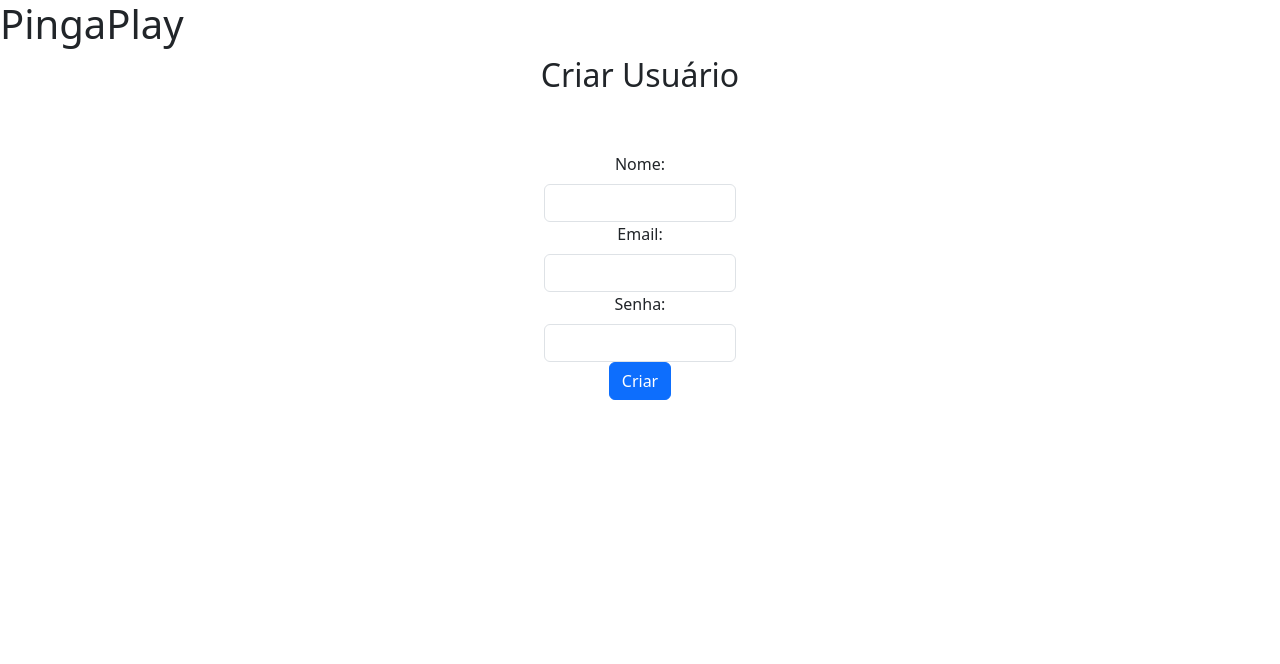
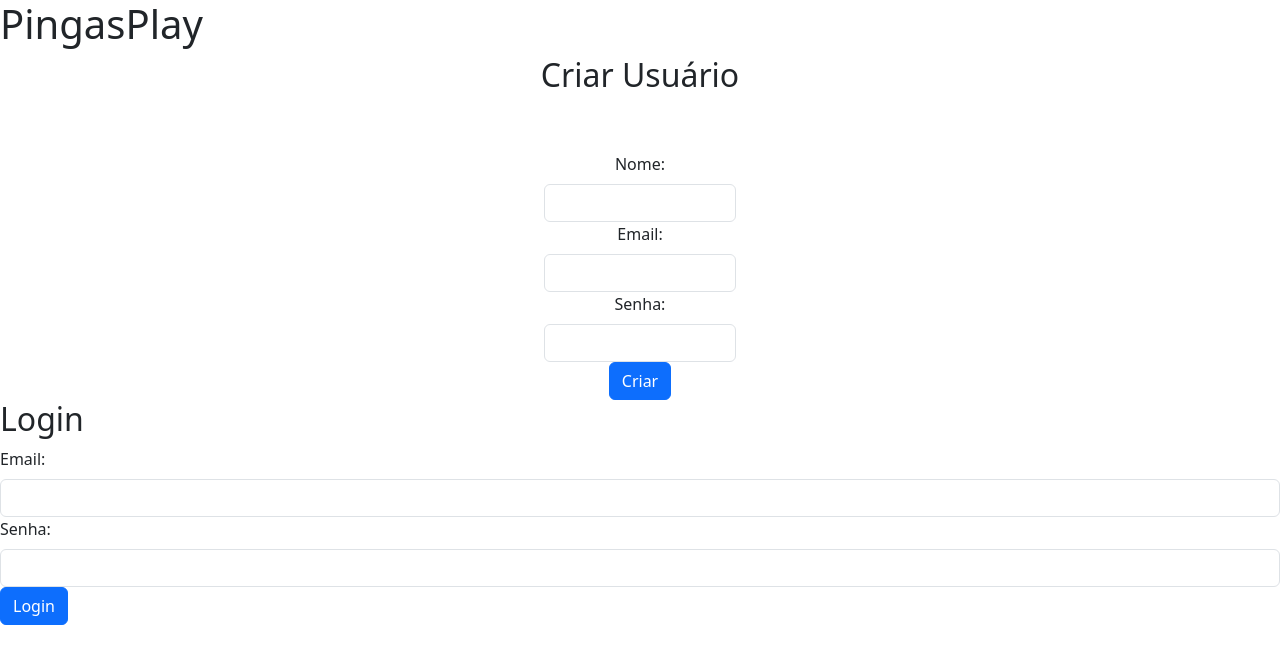
Before and after one commit to juniors719/Pingas-Play, a React (Create React App) app in the folder pingaplay/: page / in a window 1280 px wide. Shown: the top 664 px of the page. Built offline with nearby package versions, Linux system fonts and the light colour scheme.

Commit message:
criacao de user e login via firebase

```diff
--- a/pingaplay/package.json
+++ b/pingaplay/package.json
@@ -11,6 +11,7 @@
     "firebase": "^10.13.1",
     "react": "^18.3.1",
     "react-dom": "^18.3.1",
+    "react-router-dom": "^6.26.2",
     "react-scripts": "5.0.1",
     "web-vitals": "^2.1.4"
   },
--- a/pingaplay/public/index.html
+++ b/pingaplay/public/index.html
@@ -1,5 +1,5 @@
 <!DOCTYPE html>
-<html lang="en">
+<html lang="pt-br">
     <head>
         <meta charset="utf-8" />
         <link rel="icon" href="%PUBLIC_URL%/favicon.ico" />
@@ -9,12 +9,11 @@
             name="description"
             content="Web site created using create-react-app"
         />
-        <link rel="apple-touch-icon" href="%PUBLIC_URL%/logo192.png" />
         <!--
       manifest.json provides metadata used when your web app is installed on a
       user's mobile device or desktop. See https://developers.google.com/web/fundamentals/web-app-manifest/
     -->
-        <link rel="manifest" href="%PUBLIC_URL%/manifest.json" />
+        <!-- <link rel="manifest" href="%PUBLIC_URL%/manifest.json" /> -->
         <!--
       Notice the use of %PUBLIC_URL% in the tags above.
       It will be replaced with the URL of the `public` folder during the build.
@@ -24,7 +23,7 @@
       work correctly both with client-side routing and a non-root public URL.
       Learn how to configure a non-root public URL by running `npm run build`.
     -->
-        <title>Pinga Play</title>
+        <title>Pingas Play</title>
     </head>
     <body>
         <noscript>You need to enable JavaScript to run this app.</noscript>
--- a/pingaplay/src/App.js
+++ b/pingaplay/src/App.js
@@ -1,10 +1,12 @@
-import CriarUsuario from "./components/usuario/criar";
+import LoginUsuario from "./components/login/LoginUsuario";
+import CriarUsuario from "./components/usuario/CriarUsuario";
 
 function App() {
     return (
         <div className="App">
-            <h1>PingaPlay</h1>
+            <h1>PingasPlay</h1>
             <CriarUsuario />
+            <LoginUsuario />
         </div>
     );
 }
--- /dev/null
+++ b/pingaplay/src/components/login/LoginUsuario.js
@@ -0,0 +1,62 @@
+import React, { useState } from "react";
+import "bootstrap/dist/css/bootstrap.min.css";
+import { auth } from "../../utils/FirebaseConfig"; // Importe a instância de autenticação
+import { signInWithEmailAndPassword } from "firebase/auth"; // Importe o método de login
+
+const LoginUsuario = () => {
+    const [email, setEmail] = useState("");
+    const [senha, setSenha] = useState("");
+    const [erro, setErro] = useState("");
+
+    const handleLogin = async (e) => {
+        e.preventDefault();
+        try {
+            // Tenta fazer o login com email e senha
+            const userCredential = await signInWithEmailAndPassword(
+                auth,
+                email,
+                senha
+            );
+            console.log("Usuário logado com sucesso:", userCredential.user);
+        } catch (error) {
+            console.error("Erro ao fazer login:", error);
+            setErro("Erro ao fazer login. Verifique suas credenciais.");
+        }
+    };
+
+    return (
+        <div id="login-content">
+            <h2>Login</h2>
+            {erro && <p style={{ color: "red" }}>{erro}</p>}
+            <form
+                className="form-content"
+                id="form-loginUser"
+                onSubmit={handleLogin}
+            >
+                <label className="form-label">Email:</label>
+                <input
+                    type="email"
+                    name="email"
+                    className="form-control"
+                    value={email}
+                    onChange={(e) => setEmail(e.target.value)}
+                />
+
+                <label className="form-label">Senha:</label>
+                <input
+                    type="password"
+                    name="password"
+                    className="form-control"
+                    value={senha}
+                    onChange={(e) => setSenha(e.target.value)}
+                />
+
+                <button type="submit" className="btn btn-primary">
+                    Login
+                </button>
+            </form>
+        </div>
+    );
+};
+
+export default LoginUsuario;
--- /dev/null
+++ b/pingaplay/src/components/usuario/CriarUsuario.js
@@ -0,0 +1,72 @@
+import React, { useState } from "react";
+import "bootstrap/dist/css/bootstrap.min.css";
+import { auth } from "../../utils/FirebaseConfig"; // Importe a instância de autenticação
+import { createUserWithEmailAndPassword } from "firebase/auth"; // Importe o método de criação de usuário
+
+const CriarUsuario = () => {
+    const [nome, setNome] = useState("");
+    const [email, setEmail] = useState("");
+    const [senha, setSenha] = useState("");
+    const [erro, setErro] = useState("");
+
+    const handleSubmit = async (e) => {
+        e.preventDefault();
+
+        try {
+            const userCredential = await createUserWithEmailAndPassword(
+                auth,
+                email,
+                senha
+            );
+            console.log("Usuário criado com sucesso: ", userCredential);
+        } catch (error) {
+            console.error("Erro ao criar usuário: ", error);
+            setErro(error.message);
+        }
+    };
+
+    return (
+        <div id="usercreation-content">
+            <h2>Criar Usuário</h2>
+            {erro && <p style={{ color: "red" }}>{erro}</p>}
+            <form
+                className="form-content"
+                id="form-createUser"
+                onSubmit={handleSubmit}
+            >
+                <label className="form-label">Nome:</label>
+                <input
+                    type="text"
+                    name="name"
+                    className="form-control"
+                    value={nome}
+                    onChange={(e) => setNome(e.target.value)}
+                />
+
+                <label className="form-label">Email:</label>
+                <input
+                    type="email"
+                    name="email"
+                    className="form-control"
+                    value={email}
+                    onChange={(e) => setEmail(e.target.value)}
+                />
+
+                <label className="form-label">Senha:</label>
+                <input
+                    type="password"
+                    name="password"
+                    className="form-control"
+                    value={senha}
+                    onChange={(e) => setSenha(e.target.value)}
+                />
+
+                <button type="submit" className="btn btn-primary">
+                    Criar
+                </button>
+            </form>
+        </div>
+    );
+};
+
+export default CriarUsuario;
--- a/pingaplay/src/components/usuario/criar.js
+++ /dev/null
@@ -1,31 +0,0 @@
-import React from "react";
-import "bootstrap/dist/css/bootstrap.min.css";
-
-const CriarUsuario = () => {
-    return (
-        <div id="usercreation-content">
-            <h2>Criar Usuário</h2>
-
-            <form className="form-content" id="form-createUser">
-                <label className="form-label">Nome:</label>
-                <input type="text" name="name" className="form-control" />
-
-                <label className="form-label">Email:</label>
-                <input type="email" name="email" className="form-control" />
-
-                <label className="form-label">Senha:</label>
-                <input
-                    type="password"
-                    name="password"
-                    className="form-control"
-                />
-
-                <button type="submit" className="btn btn-primary">
-                    Criar
-                </button>
-            </form>
-        </div>
-    );
-};
-
-export default CriarUsuario;
--- /dev/null
+++ b/pingaplay/src/keys/firebase.js
@@ -0,0 +1,10 @@
+const firebaseConfig = {
+    apiKey: "AIzaSyCDpKWj3O_9R7qlrmnjFoYZcOFIsuX1Wdg",
+    authDomain: "pingaplay-ufcweb.firebaseapp.com",
+    projectId: "pingaplay-ufcweb",
+    storageBucket: "pingaplay-ufcweb.appspot.com",
+    messagingSenderId: "438231914686",
+    appId: "1:438231914686:web:6dd9efda5db8fa3a10a6ef",
+};
+
+export default firebaseConfig;
--- /dev/null
+++ b/pingaplay/src/utils/FirebaseConfig.js
@@ -0,0 +1,7 @@
+import firebaseConfig from "../../src/keys/firebase";
+import { initializeApp } from "firebase/app";
+import { getAuth } from "firebase/auth";
+
+const app = initializeApp(firebaseConfig);
+
+export const auth = getAuth(app);
--- a/pingaplay/utils/FirebaseContext.js
+++ /dev/null
@@ -1,6 +0,0 @@
-import React from "react";
-
-// cria um contexto para o Firebase, que será utilizado para acessar o banco de dados
-const FirebaseContext = React.createContext(null);
-
-export default FirebaseContext;
```
Also changed, not shown: pingaplay/utils/Firebase.js (deleted, +0 -21 lines), 1 other file (tests, documents, lock files or other folders).
